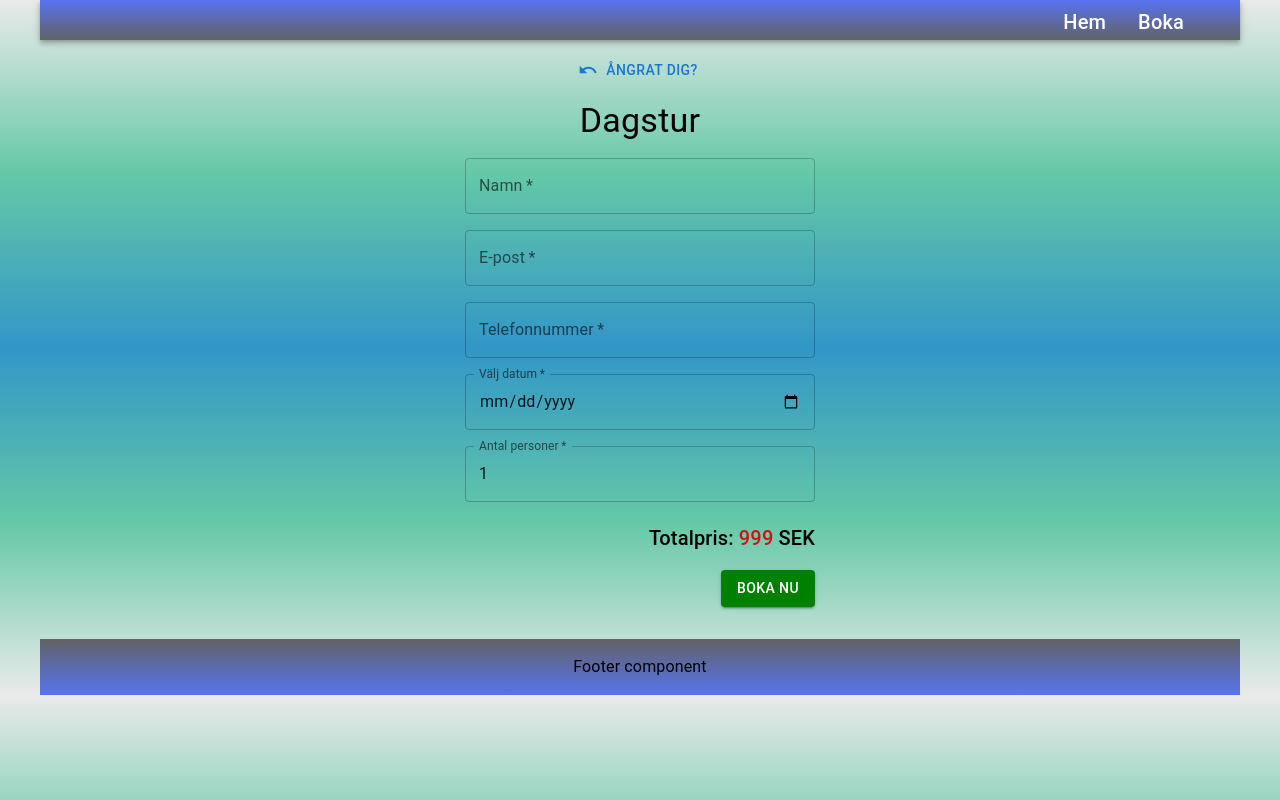
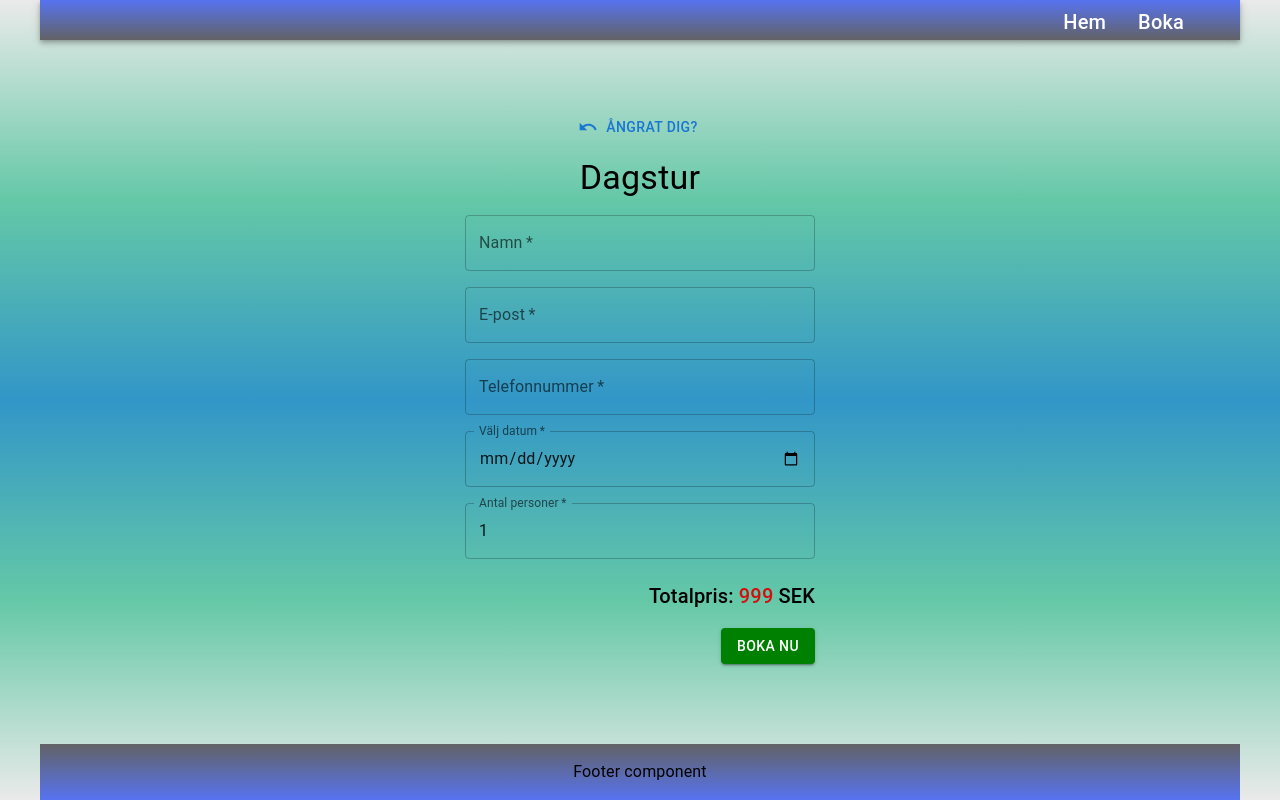
Before and after one commit to thallberg/Laboration, a React (Vite) app in the folder Laboration-app/: page /Booking-form/1 in a window 1280 px wide. Built offline with nearby package versions, Linux system fonts and the light colour scheme.

Commit message:
lagt in css id i app.jsx , samt andra små saker

```diff
--- a/Laboration-app/index.html
+++ b/Laboration-app/index.html
@@ -10,7 +10,14 @@
     islandshästar! Utforska naturen, välj mellan dags- och övernattningsturer och
     boka ditt äventyr enkelt online."
     />
-
+    <link rel="preload" href="/Hero.webp" as="image" />
+    <link rel="preload" href="/images-card/dagstur-mat.webp" as="image" />
+    <link
+      rel="preload"
+      href="/images-card/dagstur-övernattning.webp"
+      as="image"
+    />
+    <link rel="preload" href="/images-card/dagstur.webp" as="image" />
     <title>Vite + React</title>
   </head>
   <body>
--- a/Laboration-app/package.json
+++ b/Laboration-app/package.json
@@ -18,6 +18,7 @@
     "date-fns": "^4.1.0",
     "react": "^18.3.1",
     "react-dom": "^18.3.1",
+    "react-helmet": "^6.1.0",
     "react-router-dom": "^7.0.1"
   },
   "devDependencies": {
--- a/Laboration-app/src/App.jsx
+++ b/Laboration-app/src/App.jsx
@@ -6,6 +6,7 @@ import BookingPage from "./Pages/BookingPage";
 import Navbar from "./Components/navbar";
 import Footer from "./Components/Footer";
 import BookingFormPage from "./Pages/BookingFormPage";
+import { Box } from "@mui/material";
 
 
 
@@ -14,13 +15,17 @@ import BookingFormPage from "./Pages/BookingFormPage";
 function App() {
   return (
     <BrowserRouter>
+      <Box id="root">
         <Navbar />
+        <Box className="content">
           <Routes>
             <Route path="/" element={<HomePage />} />
             <Route path="/booking" element={<BookingPage />} />
             <Route path="/Booking-form/:id" element={<BookingFormPage />} />
           </Routes>
+        </Box>
         <Footer />
+      </Box>
     </BrowserRouter>
   );
 }
--- a/Laboration-app/src/Components-FormPage/FormDagsTur.jsx
+++ b/Laboration-app/src/Components-FormPage/FormDagsTur.jsx
@@ -118,8 +118,10 @@ const FormDagsTur = ({ activity, price }) => {
             type="date"
             value={formData.date}
             onChange={handleChange}
-            InputLabelProps={{
-              shrink: true,
+            slotProps={{
+              inputLabel: {
+                shrink: true,
+              },
             }}
           />
         </Box>
--- a/Laboration-app/src/Pages/BookingFormPage.jsx
+++ b/Laboration-app/src/Pages/BookingFormPage.jsx
@@ -7,6 +7,7 @@ import { Link } from "react-router-dom";
 import FormDagsTur from "../Components-FormPage/FormDagsTur";
 import FormDagsTurMat from "../Components-FormPage/FormDagsTurMat";
 import FormDagsTurOvernattning from "../Components-FormPage/FormDagsTurOvernattning";
+
 
 const BookingFormPage = () => {
   const params = useParams();
@@ -44,6 +45,8 @@ const BookingFormPage = () => {
   }
 
   return (
+
+
     <Container className="booking-container">
       <Button
         variant="text"
@@ -56,6 +59,9 @@ const BookingFormPage = () => {
       </Button>
       <Box className="booking-form-container">{formComponent}</Box>
     </Container>
+
+
+
   );
 };
 
--- a/Laboration-app/src/Pages/HomePage.jsx
+++ b/Laboration-app/src/Pages/HomePage.jsx
@@ -2,11 +2,14 @@ import React from "react";
 import Header from "../Components/Header";
 import Main from "../Components/Main";
 
+
 const HomePage = () => {
   return (
     <div>
+
       <Header />
       <Main />
+
     </div>
   );
 };
--- a/Laboration-app/src/Styles/styles.css
+++ b/Laboration-app/src/Styles/styles.css
@@ -4,9 +4,18 @@
   box-sizing: border-box;
 }
 
+#root {
+  height: 100%;
+  display: flex;
+  flex-direction: column;
+}
+
+html,
 body {
   max-width: 1200px;
-  margin: auto;
+  margin: 0 auto;
+  padding: 0;
+  height: 100%;
   background: linear-gradient(
     rgba(234, 234, 234, 1) 0%,
     rgb(100, 200, 167) 25%,
@@ -149,8 +158,8 @@ body {
 }
 
 .event-title {
-  font-size: 1.6rem!important;
-  margin-bottom: 0.4rem!important;
+  font-size: 1.6rem !important;
+  margin-bottom: 0.4rem !important;
 }
 
 .event-image {
@@ -191,14 +200,12 @@ body {
 }
 
 .card-title2 {
-  font-size: 2rem!important;
+  font-size: 2rem !important;
 }
 
 .card-title3 {
-  font-size: 1.3rem!important;
+  font-size: 1.3rem !important;
 }
-
-
 
 .Info-card-title {
   position: absolute;
@@ -212,9 +219,10 @@ body {
 
 .info-card-image {
   width: 100%;
-  height: 100%;
+  height: auto;
   background-position: center;
-  max-height: 350px;
+  object-fit: cover;
+  background-position: center;
 }
 
 .info-button-link {
@@ -236,7 +244,7 @@ body {
   text-align: center;
   font-size: 3.5rem !important;
   position: relative;
-  margin-bottom: 1rem!important;
+  margin-bottom: 1rem !important;
 }
 
 .heart-emoji {
@@ -251,7 +259,7 @@ body {
   width: 100%;
   height: 100%;
   max-width: 50px;
-  max-height: 50px ;
+  max-height: 50px;
 }
 
 .reviews-section {
@@ -318,6 +326,8 @@ body {
   display: flex;
   flex-direction: column;
   align-items: center;
+  margin-bottom: 3rem;
+
 }
 
 .booking-form-card-container {
@@ -398,10 +408,7 @@ body {
     animation: blurIn 1.5s ease-out forwards;
     margin: 0;
     margin-bottom: 2rem;
-
   }
-
-
 
   .header-title {
     position: absolute;
@@ -419,11 +426,9 @@ body {
   @keyframes blurIn {
     0% {
       filter: blur(20px);
-
     }
     100% {
       filter: blur(0);
-
     }
   }
 }
```
Also changed, not shown: 1 other file (tests, documents, lock files or other folders). Lines whose indentation alone changed are shown as unchanged.
